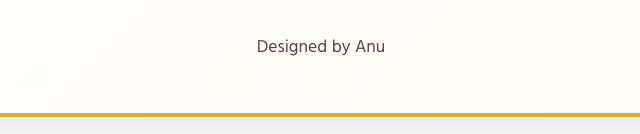
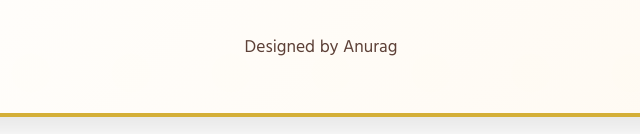
Before and after one commit to allteachingexamprep/wedding, a plain HTML site: page index.html in a window 1280 px wide. Shown: the part 2777-2911 px from the top of the page, 319-959 px from the left. Drawn offline with nearby package versions, Linux system fonts and the light colour scheme; a script that the page names is missing.

Commit message:
Update designer name in footer

```diff
--- a/index.html
+++ b/index.html
@@ -1223,7 +1223,7 @@
             <p class="content-small">आपके आगमन से हमारा यह शुभ अवसर और भी अधिक खुशियों से भर जाएगा</p>
             <p style="font-size: 1.6rem; margin: 20px 0; font-family: 'Dancing Script', cursive; color: var(--red);">श्रीशचन्द्र और प्रीति का विवाह समारोह</p>
             <div class="floral-divider">🪷</div>
-            <p class="content-small">Designed by Anu</p>
+            <p class="content-small">Designed by Anurag</p>
             <p class="content-small"></p>
         </footer>
     </div>
```
